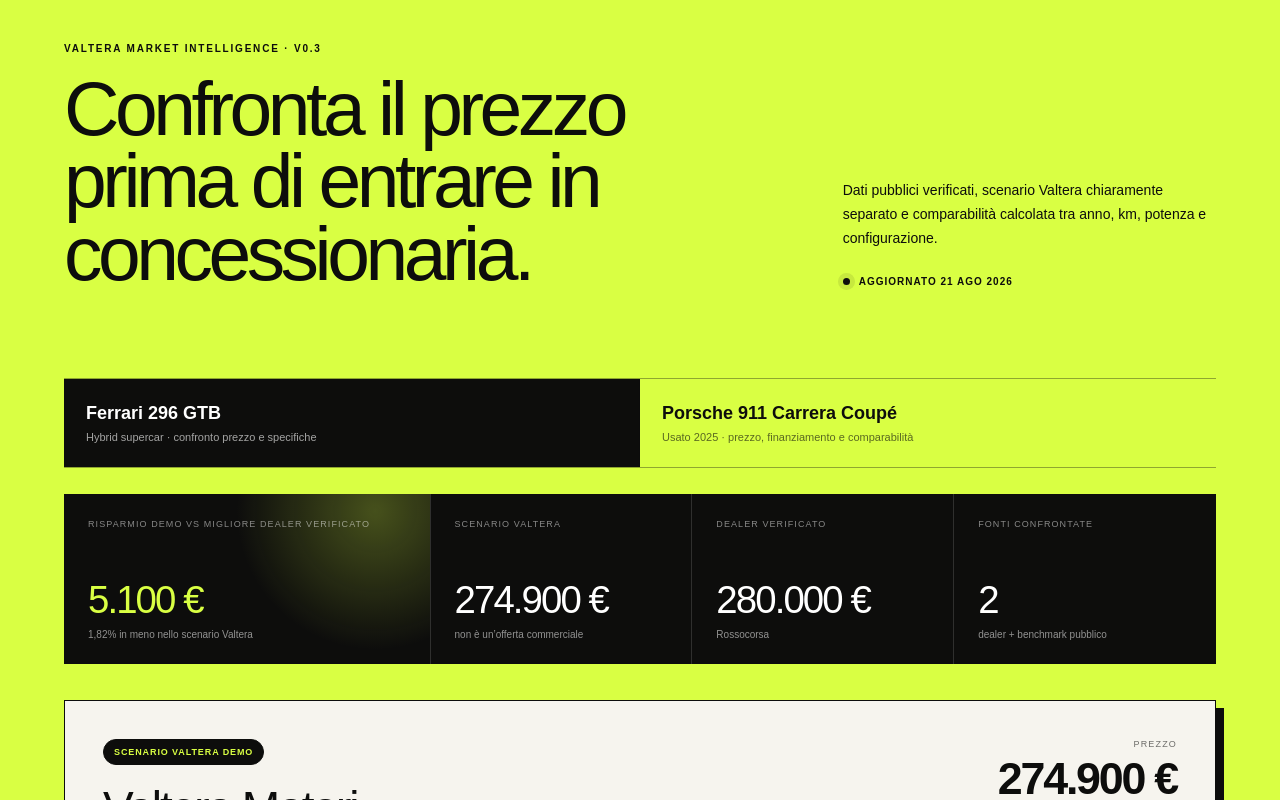
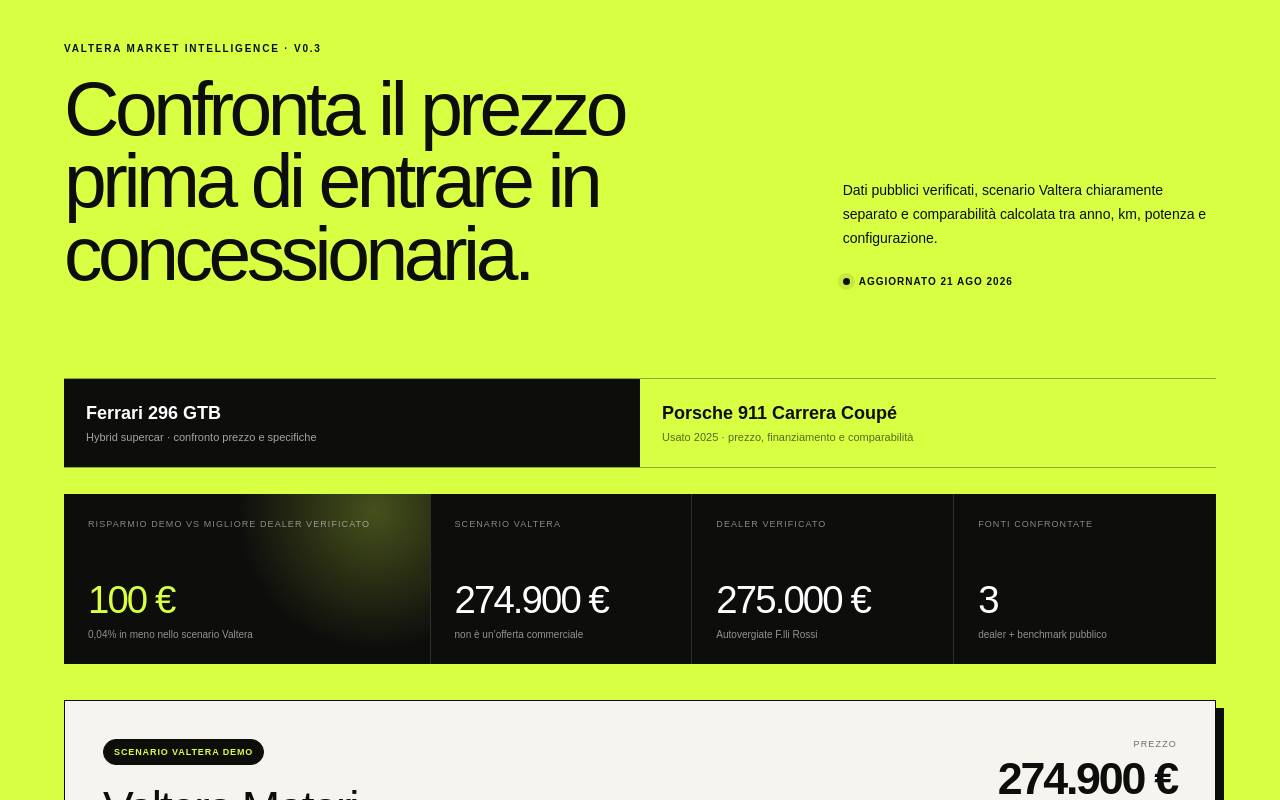
Before and after one commit to Marcosmxp/VALTERA-MOTORI, a Next.js app: page / in a window 1280 px wide. Shown: the part 11200-12000 px from the top of the page. Built offline with nearby package versions, Linux system fonts and the light colour scheme.

Commit message:
feat: add second verified dealer per market

```diff
--- a/src/data/market.ts
+++ b/src/data/market.ts
@@ -67,6 +67,28 @@
         verifiedAt: "2026-08-21",
         sourceLabel: "Scenario Valtera — non è un'offerta reale",
         note: "Prezzo dimostrativo usato esclusivamente per mostrare il funzionamento del comparatore.",
+      },
+      {
+        id: "autovergiate-296-2025",
+        seller: "Autovergiate F.lli Rossi",
+        sellerType: "dealer",
+        location: "Vergiate · Varese",
+        price: 275000,
+        vehicle: {
+          brand: "Ferrari",
+          model: "296 GTB",
+          trim: "Blu Pozzi · Full Carbon Spec",
+          year: 2025,
+          mileageKm: 4000,
+          powerHp: 662,
+          fuel: "Ibrida / Benzina",
+          transmission: "Automatico",
+        },
+        availability: "Usato pubblicato",
+        verifiedAt: "2026-08-21",
+        sourceLabel: "Autovergiate · AutoScout24",
+        sourceUrl: "https://www.autoscout24.it/annunci/ferrari-296-gtb-blu-pozzi-iva-esp-full-carbon-spec-elettrica-benzina-blu-azzurro-cat_ma27mo76862-e9979ae0-fd06-476d-9cea-85d38a222483",
+        note: "La potenza mostrata riprende il valore pubblicato nell'annuncio della fonte.",
       },
       {
         id: "rossocorsa-296-2024",
@@ -140,6 +162,28 @@
         note: "Prezzo dimostrativo usato esclusivamente per mostrare il funzionamento del comparatore.",
       },
       {
+        id: "supercar-sm-911-carrera-2025",
+        seller: "Supercar.SM",
+        sellerType: "dealer",
+        location: "San Marino",
+        price: 130900,
+        vehicle: {
+          brand: "Porsche",
+          model: "911 Carrera Coupé",
+          trim: "992.2 Carrera Sport Chrono",
+          year: 2025,
+          mileageKm: 28900,
+          powerHp: 394,
+          fuel: "Benzina",
+          transmission: "Automatico",
+        },
+        availability: "Ordinabile",
+        verifiedAt: "2026-08-21",
+        sourceLabel: "Supercar.SM · inventario Porsche",
+        sourceUrl: "https://www.supercar.sm/l/porsche/",
+        note: "La fonte indica vettura 06/2025, 394 CV, 28.900 km e prezzo pubblicato di €130.900.",
+      },
+      {
         id: "autotorino-911-carrera-2025",
         seller: "Autotorino",
         sellerType: "dealer",
```
